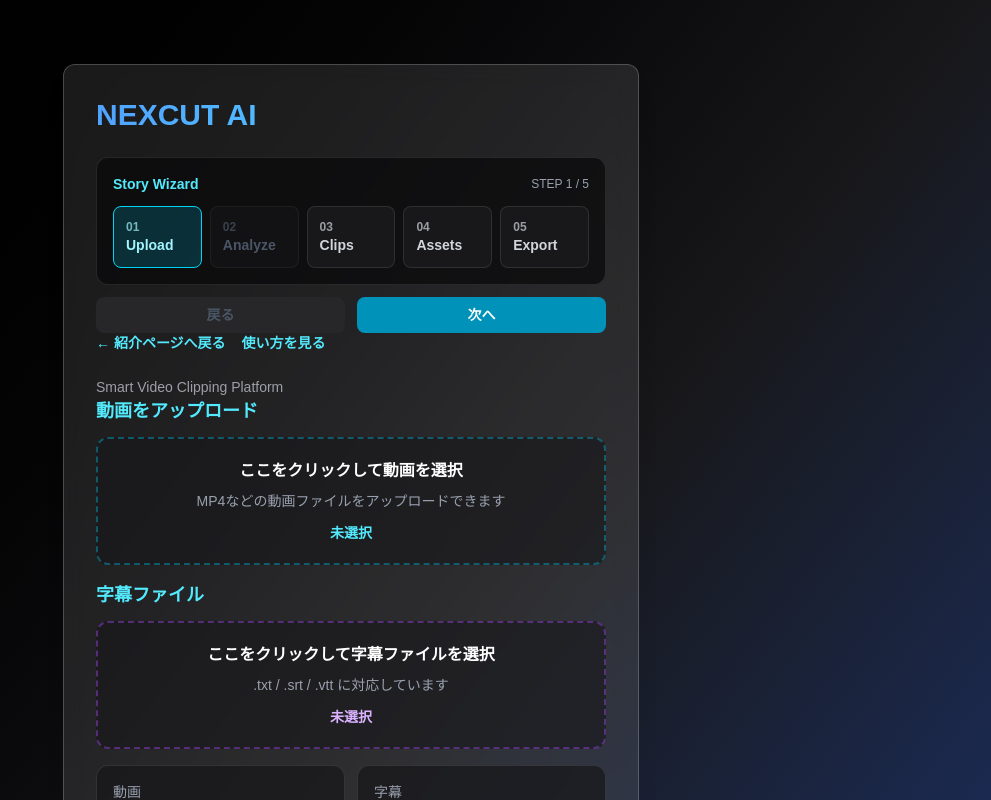
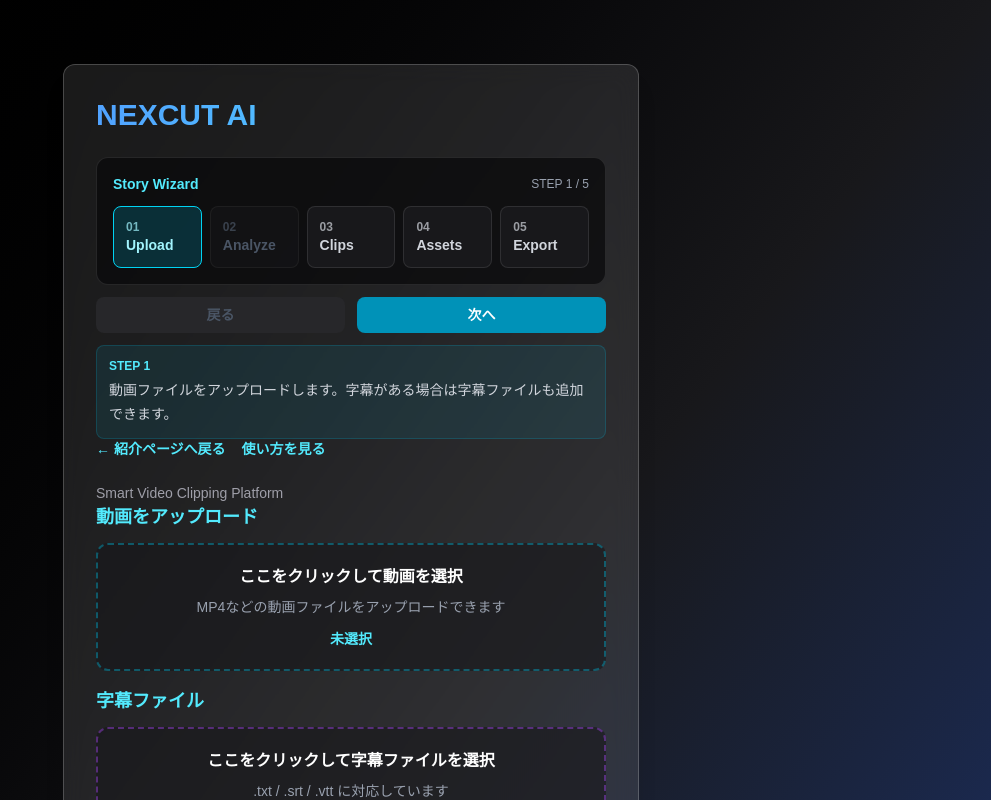
Before and after one commit to hiro042355/easyslice-ai, a Next.js app: page / in a window 1280 px wide. Shown: the top 800 px of the page, without its empty margins (289-1280 px from the left). Built offline with nearby package versions, Linux system fonts and the light colour scheme.

Commit message:
Add story wizard step guidance

```diff
--- a/app/page.tsx
+++ b/app/page.tsx
@@ -83,6 +83,13 @@ const canGoStep = (stepId: 1 | 2 | 3 | 4 | 5) => {
 
   return false;
 };
+const currentStepGuide = {
+  1: "動画ファイルをアップロードします。字幕がある場合は字幕ファイルも追加できます。",
+  2: "字幕AIハイライト、または音声ハイライトで切り抜き候補を作ります。",
+  3: "Clip候補をプレビューして、開始秒・終了秒を調整します。",
+  4: "投稿タイトル、説明文、ハッシュタグ、サムネ案、AI台本を生成します。",
+  5: "確認できたClipをZIPで一括生成して保存します。",
+} as const;
 const removeClip = (index: number) => {
   setClips(clips.filter((_, i) => i !== index));
 };
@@ -1124,6 +1131,14 @@ const downloadThumbnail = async (clipIndex: number) => {
   >
     次へ
   </button>
+</div>
+<div className="mt-3 rounded-lg border border-cyan-500/20 bg-cyan-500/10 p-3">
+  <p className="text-xs font-semibold text-cyan-300">
+    STEP {currentStep}
+  </p>
+  <p className="mt-1 text-sm leading-6 text-gray-300">
+    {currentStepGuide[currentStep]}
+  </p>
 </div>
 <div className="mb-6 flex flex-wrap gap-4">
   <a
```
